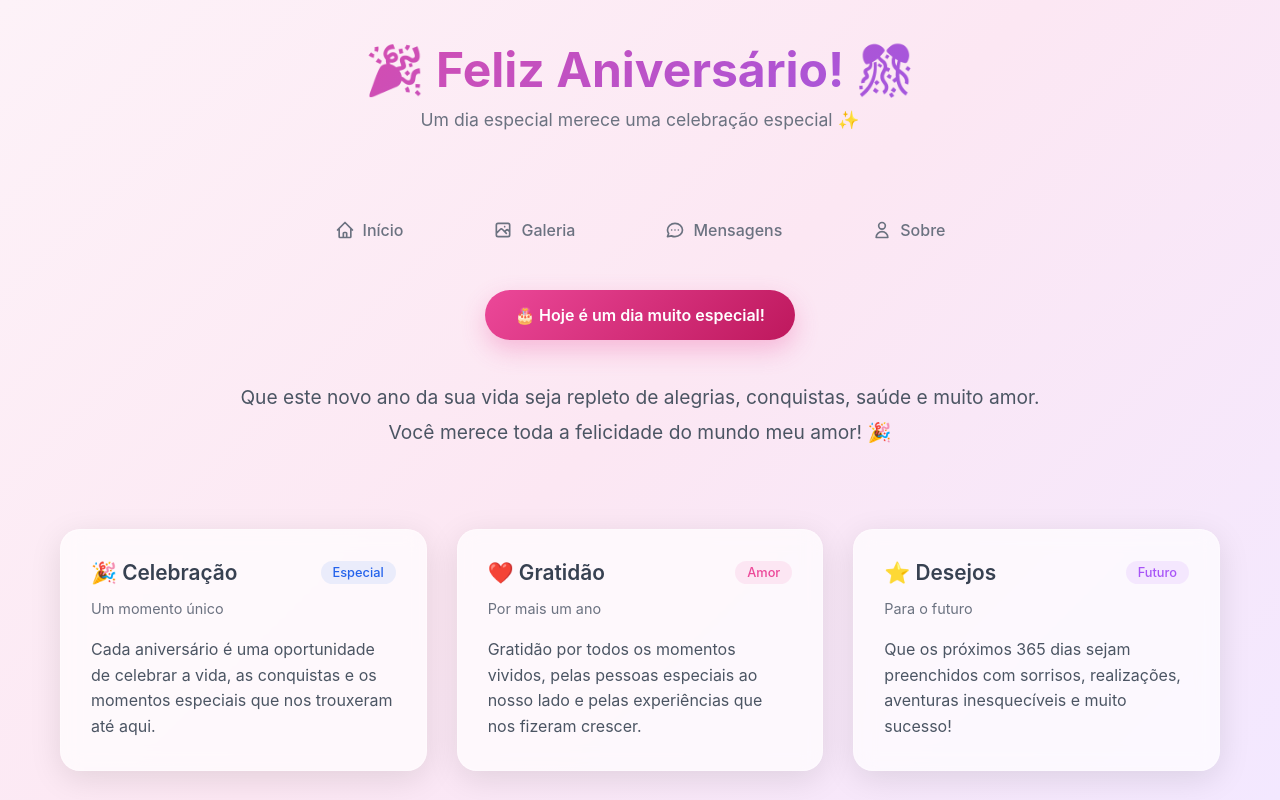
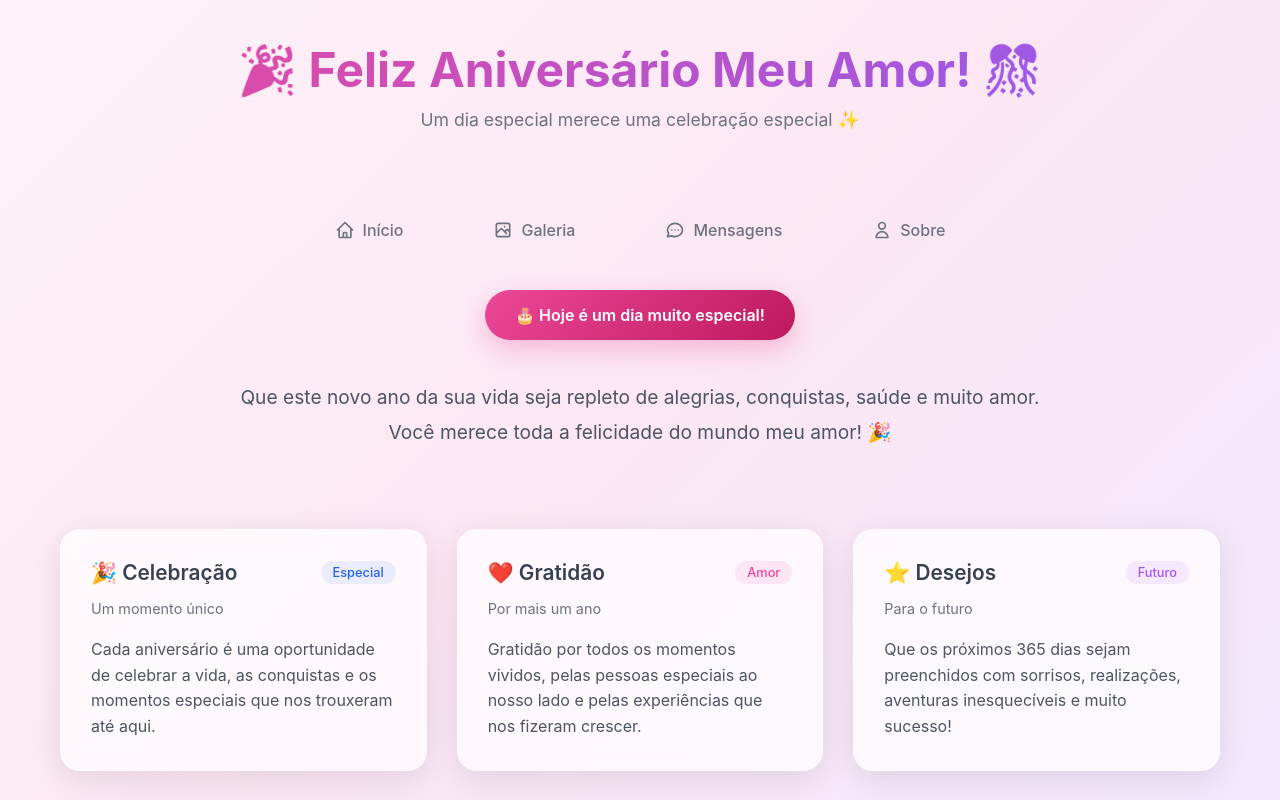
Before and after one commit to FrWellingtonn/ElisaSamara, a plain HTML site: page index.html in a window 1280 px wide. Drawn offline with Linux system fonts and the light colour scheme.

Commit message:
Add files via upload

```diff
--- a/index.html
+++ b/index.html
@@ -249,7 +249,7 @@
         <!-- Header -->
         <header class="header">
             <h1 class="main-title">
-                🎉 Feliz Aniversário! 🎊
+                🎉 Feliz Aniversário Meu Amor! 🎊
             </h1>
             <p class="subtitle">Um dia especial merece uma celebração especial ✨</p>
         </header>
```
